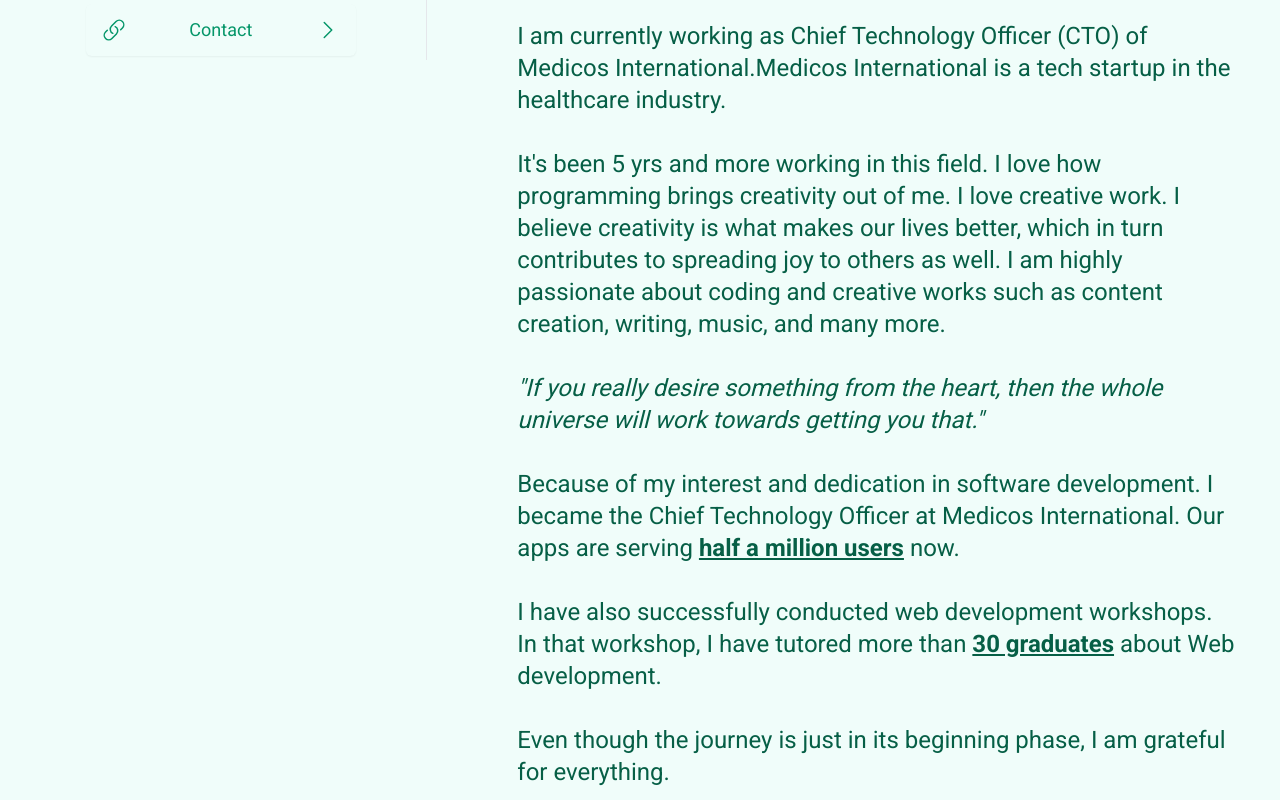
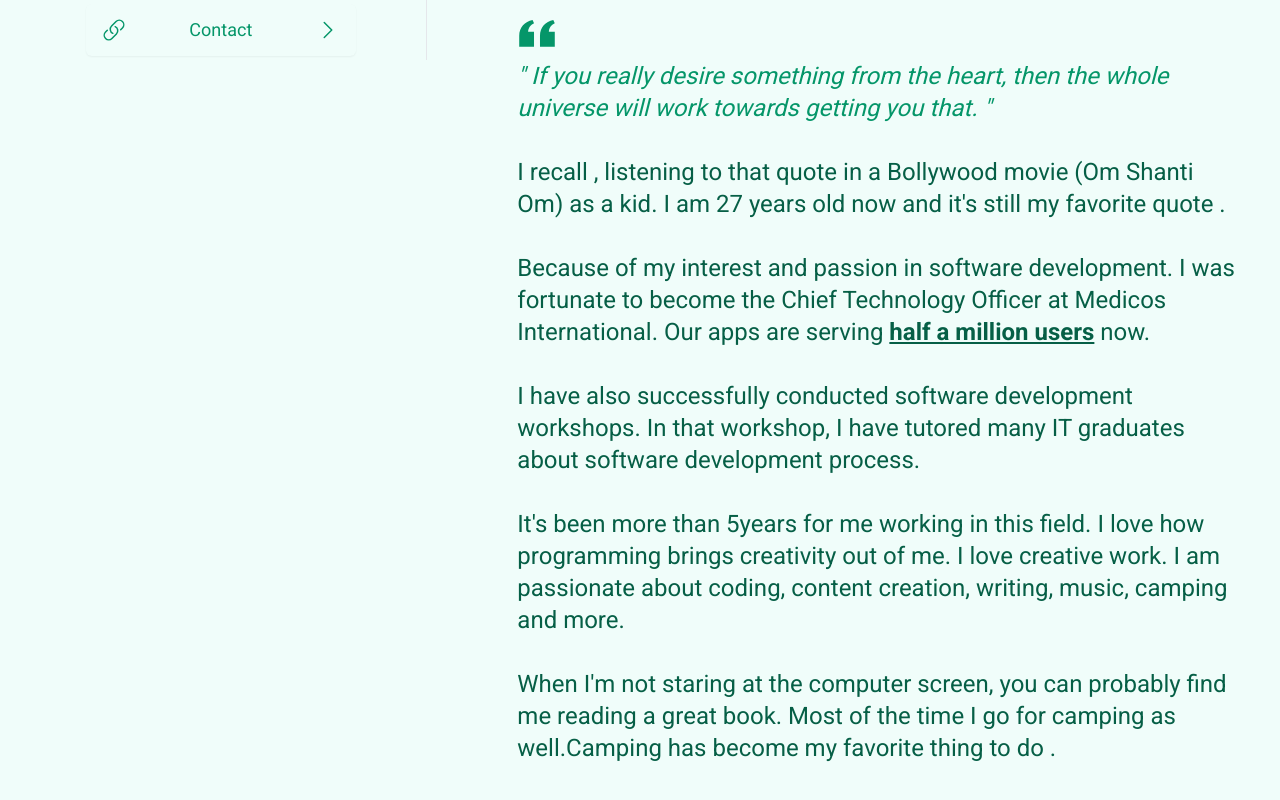
Before and after one commit to vivekneupane11/Portfolio, a Next.js app: page /about in a window 1280 px wide. Shown: the part 660-1460 px from the top of the page. Built offline with nearby package versions, Linux system fonts and the light colour scheme.

Commit message:
about us page info changes

```diff
--- a/src/app/about/page.tsx
+++ b/src/app/about/page.tsx
@@ -1,8 +1,5 @@
 import type { Metadata } from "next";
-import one from '../../../public/one.jpeg'
-import two from '../../../public/two.jpeg'
-import three from '../../../public/three.jpeg'
-import Image from "next/image";
+
 
 export const metadata: Metadata = {
   title: "About",
@@ -12,7 +9,7 @@
 export default function About() {
   return (
     <section className="m-auto items-center  sm:items-center md:items-center xl:items-start flex px-6 text-left flex-col mt-6 gap-8 flex-wrap sm:max-w-[100%]   md:max-w-[70%] xl:max-w-[60%]">
-      <h1 className="font-normal text-4xl   ">About Me</h1>
+      <h1 className="font-normal text-4xl    ">About Me</h1>
       <div className=" text-emerald-700  text-4xl  flex flex-col justify-between items-center custom:items-start xl:items-start">
         <p> Hi there, I'm Vivek.🇳🇵</p>{" "}
         <section className="flex gap-2 mt-2 mr-10">
@@ -91,24 +88,21 @@
       <img className="rounded-md" height={400} style={{ width:'100%', height:'400px',objectFit:'cover'}} src="https://scontent.fmey1-1.fna.fbcdn.net/v/t39.30808-6/245103881_1230779857426799_76874542391346926_n.jpg?_nc_cat=108&ccb=1-7&_nc_sid=a26aad&_nc_ohc=s_YUrfERfXsAX-rjuhL&_nc_oc=AQnuoTNgZAEnDFlkz6130y4sSVjbrCgxp57DuJC48d1ePB1De58OjxoY-z_yRDsnQ_o&_nc_ht=scontent.fmey1-1.fna&oh=00_AfCLgrOYeOndHHDPbL5jrezfDjdA8XyFM_PB33PfnUsgZw&oe=6428E049" alt="medicos"/>
       <div className="prose font-roboto text-2xl prose-neutral dark:prose-invert text-emerald-800 dark:text-emerald-600">
 
-        <p>
-         I am currently working as Chief Technology Officer (CTO) of Medicos International.Medicos
-          International is a tech startup in the healthcare industry.
-        </p>
-        <br></br>
+              <blockquote className="text-2xl italic font-normal text-emerald-600">
+    <svg aria-hidden="true" className="w-10 h-10 text-emerald-600"  viewBox="0 0 24 27" fill="none" xmlns="http://www.w3.org/2000/svg"><path d="M14.017 18L14.017 10.609C14.017 4.905 17.748 1.039 23 0L23.995 2.151C21.563 3.068 20 5.789 20 8H24V18H14.017ZM0 18V10.609C0 4.905 3.748 1.038 9 0L9.996 2.151C7.563 3.068 6 5.789 6 8H9.983L9.983 18L0 18Z" fill="currentColor"/></svg>
+    <p>"   If you really desire something from the heart, then the whole
+          universe will work towards getting you that. "</p>
+</blockquote>
+        <p className=" flex justify-center items-center text-2xl ">
 
-        <p>
-          It's been 5 yrs and more working in this field. I love how programming brings creativity out of me.
-          I love creative work. I believe creativity is what makes our lives
-          better, which in turn contributes to spreading joy to others as well.
-          I am highly passionate about coding and creative works such as content
-          creation, writing, music, and many more.
-        </p>
-        <br></br>
 
-        <p className="italic flex justify-center items-center text-2xl ">
-          "If you really desire something from the heart, then the whole
-          universe will work towards getting you that."
+
+          <br></br>
+          I recall , listening to that quote in a Bollywood movie (Om Shanti Om) as a kid.
+
+
+
+          I am 27 years old now and it's still my favorite quote .
 
 
 
@@ -118,23 +112,32 @@
         </div>
         <br />
         <p className="mb-8">
-          Because of my interest and dedication in software development. I
-          became the Chief Technology Officer at Medicos International. Our apps
+          Because of my interest and passion in software development. I was fortunate to
+          become the Chief Technology Officer at Medicos International. Our apps
           are serving{" "}
           <span className="font-bold underline">half a million users</span> now.
         </p>
         <p className="mb-8">
-          I have also successfully conducted web development workshops. In that
-          workshop, I have tutored more than{" "}
-          <span className="font-bold underline">30 graduates</span> about Web
-          development.
+          I have also successfully conducted software development workshops. In that
+          workshop, I have tutored many IT graduates about software
+          development process.
         </p>
-  <p className="mb-8">
-          Even though the journey is just in its beginning phase, I am grateful
-          for everything.
+        <p>
+          It's been more than 5years for me working in this field. I love how programming brings creativity out of me.
+          I love creative work.
+          I am  passionate about coding, content
+          creation, writing, music, camping and  more.
         </p>
+        <br></br>
 
 
+  <p className="mb-8">
+  When I'm not staring at the computer screen, you can probably find me reading a great book. Most of the time I go for camping as well.Camping has  become my favorite thing to do .
+        </p>
+<br />
+<br />
+<p> My friend Lenon wants to say Hi...</p>
+<img className="mt-6 rounded-xl" style={{height:'700px',width:'900px',objectFit:'cover'}} src="https://scontent.fmey1-1.fna.fbcdn.net/v/t39.30808-6/272856487_474829137536800_1795725710129319712_n.jpg?_nc_cat=108&ccb=1-7&_nc_sid=8bfeb9&_nc_ohc=Y2wkKR5iPEIAX86q3VS&_nc_ht=scontent.fmey1-1.fna&oh=00_AfD6giniwoqx5UR9XAYPKFZSuIXMf5SKADZFX65d_9A7cg&oe=64298683" alt="dog"/>
       </div>
 
 
```
